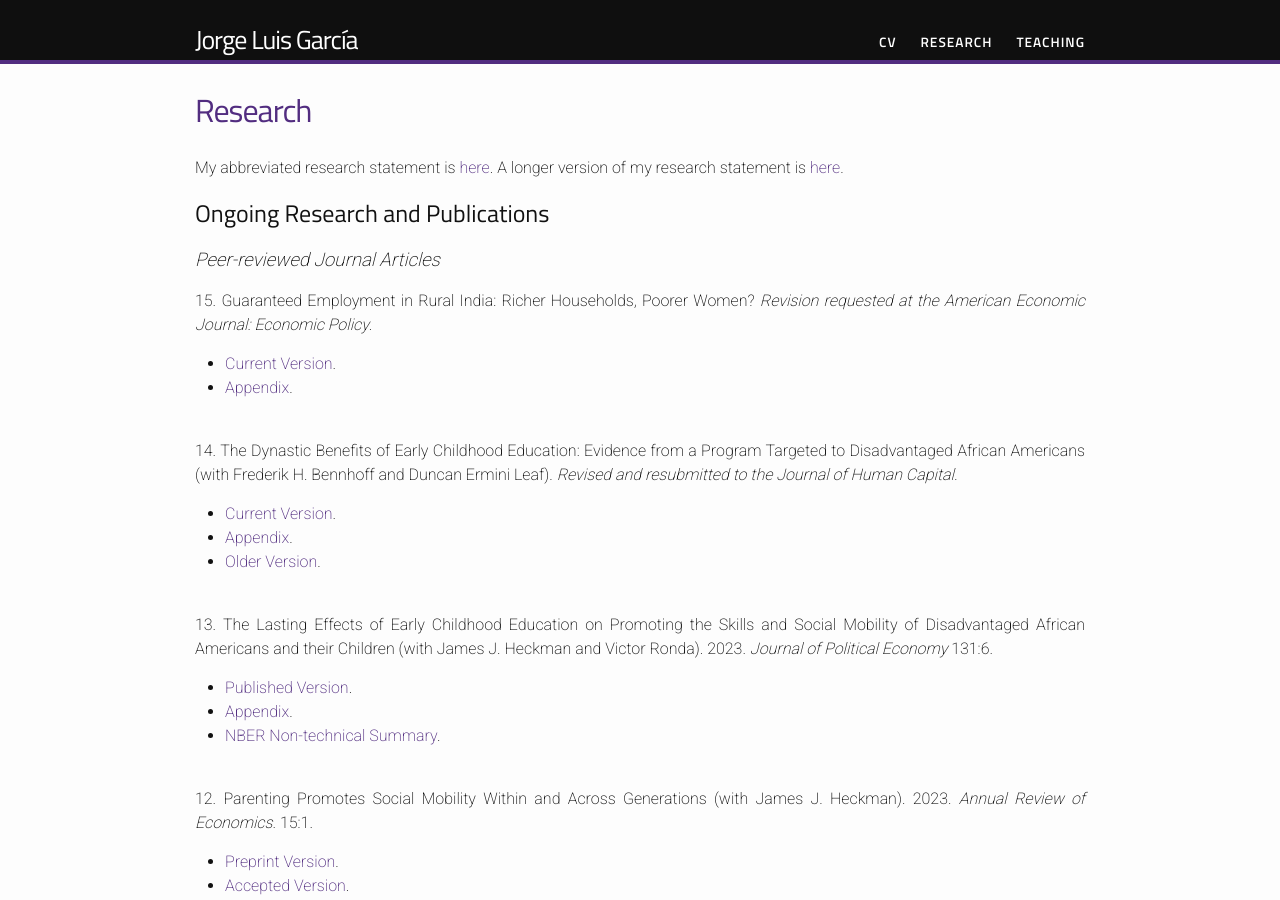
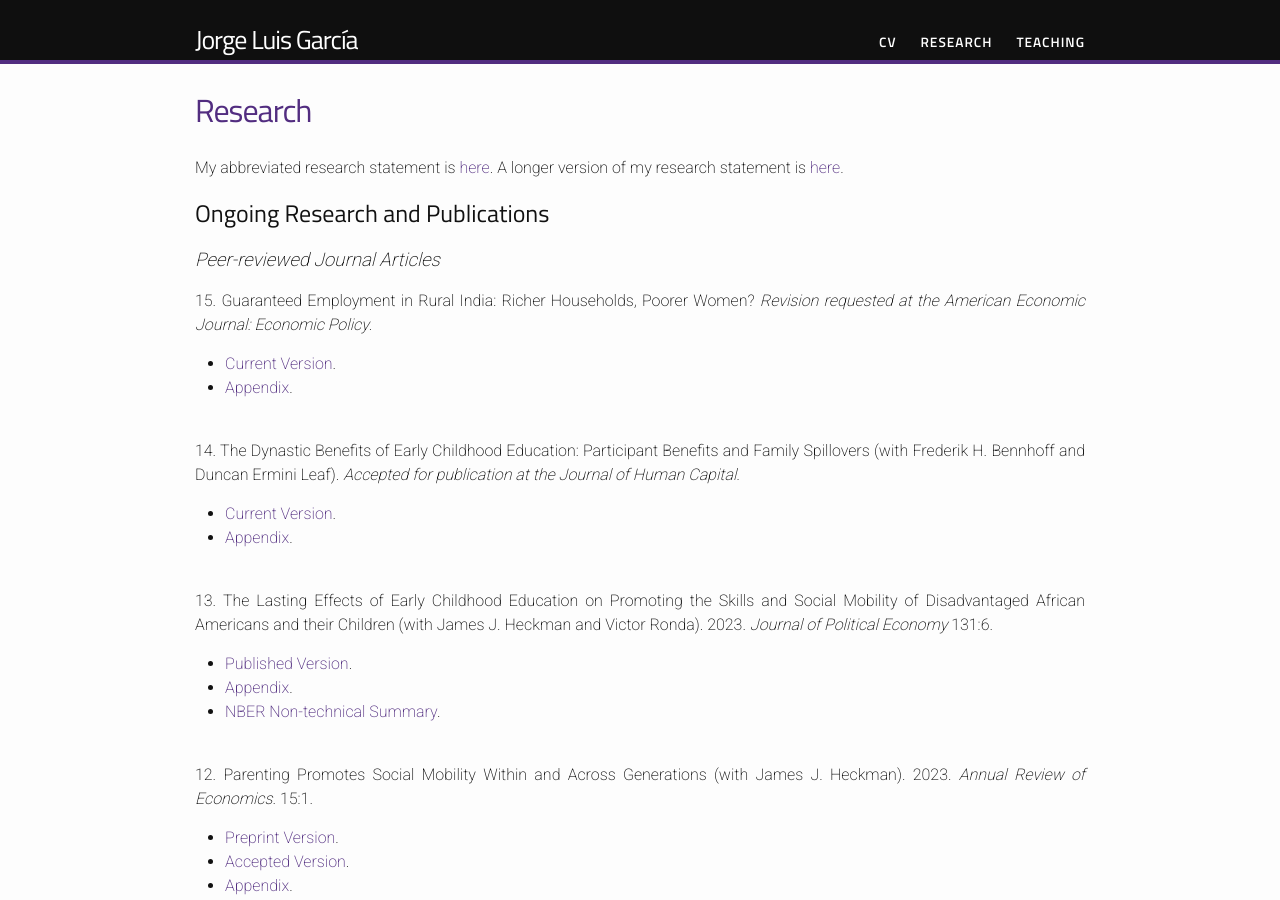
Before and after one commit to jorgelgarcia/jorgelgarcia.github.io, a Jekyll site: the page built from research.md, in a window 1280 px wide and 900 px high. Built offline with Jekyll 4.4.1, drawn with Linux system fonts in a browser that asks for light colours; nearby versions of some CDN libraries; some web fonts are replaced.

Commit message:
jhc accept

```diff
--- a/research.md
+++ b/research.md
@@ -16,10 +16,9 @@
 <br/>
 <br/>
 
-14\. The Dynastic Benefits of Early Childhood Education: Evidence from a Program Targeted to Disadvantaged African Americans (with Frederik H. Bennhoff and Duncan Ermini Leaf). <em>Revised and resubmitted to the Journal of Human Capital<em>.
-* [Current Version](https://www.dropbox.com/s/vp8zymiwnlql6oq/perrycba_revision_2023-07-19a_jlg.pdf?dl=0).
-* [Appendix](https://www.dropbox.com/s/ca9ra66iwzrous6/perrycba_appendixrevision_2023-07-19a_jlg.pdf?dl=0).
-* [Older Version](https://www.dropbox.com/s/6brsiqua5eifvg6/w29004.pdf?dl=0).
+14\. The Dynastic Benefits of Early Childhood Education: Participant Benefits and Family Spillovers (with Frederik H. Bennhoff and Duncan Ermini Leaf). <em>Accepted for publication at the Journal of Human Capital<em>.
+* [Current Version](https://www.dropbox.com/s/5wskczk6h2364b5/perrycba_revision_2023-07-28a_jlg.pdf?dl=0).
+* [Appendix](https://www.dropbox.com/s/sjocnqphi84edue/perrycba_appendixrevision_2023-07-28a_jlg.pdf?dl=0).
 <br/>
 <br/>
 
```
Also changed, not shown: 1 other file.
